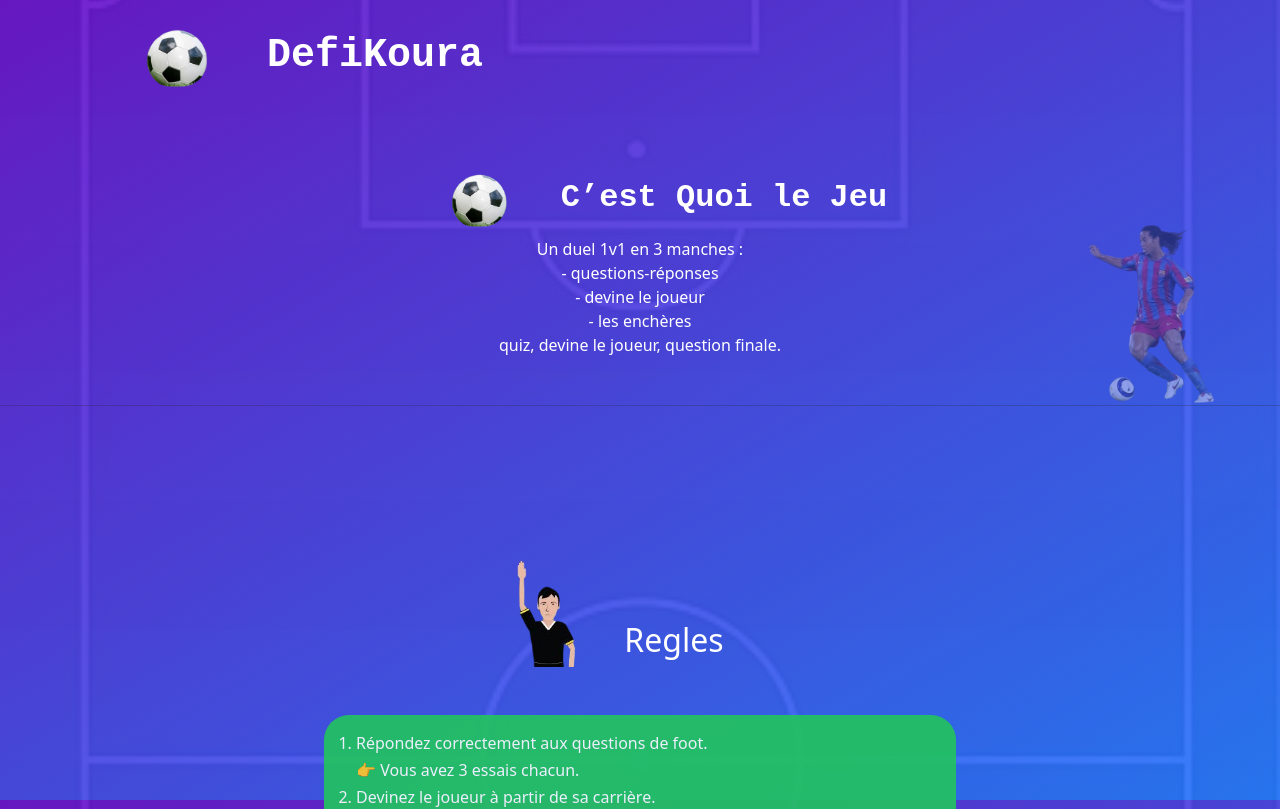
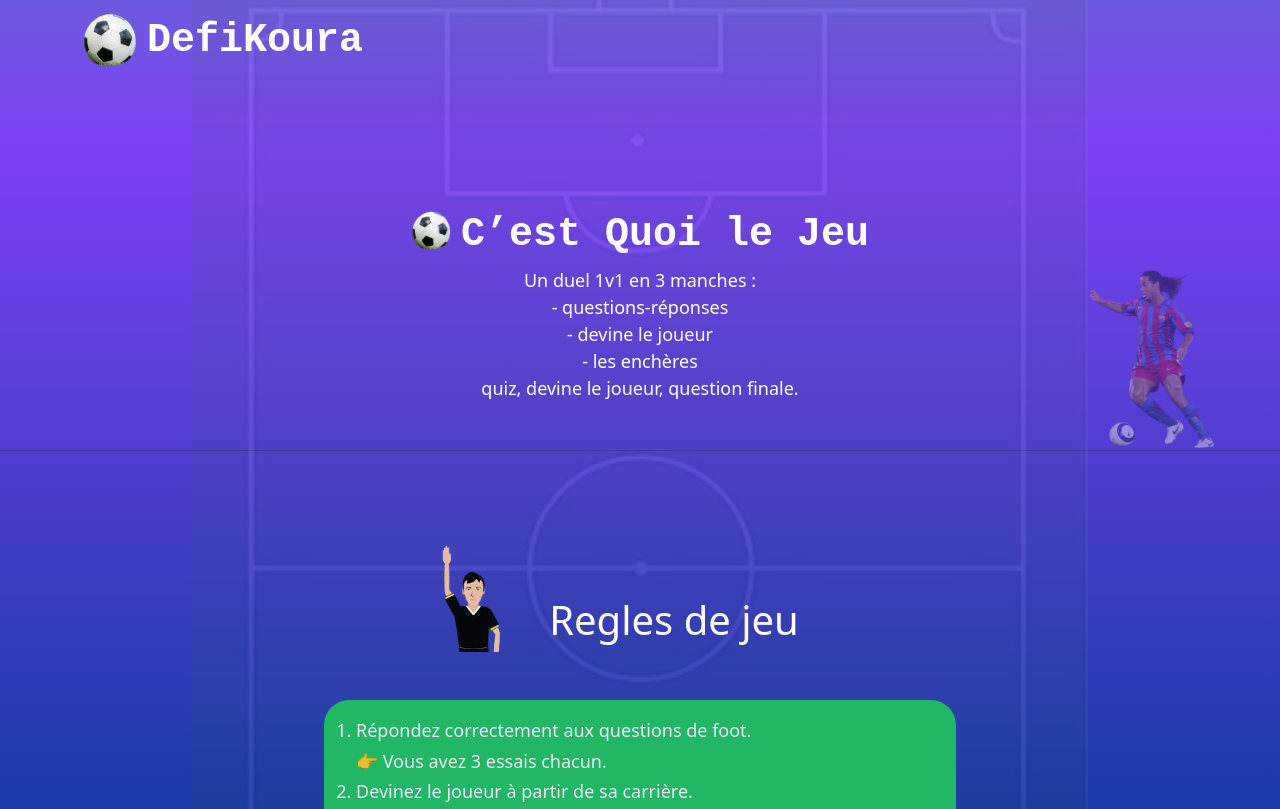
Before and after one commit to BenAliGhassen/DefiKoura, a React (Create React App) app: page / in a window 1280 px wide. Shown: the top 809 px of the page. Built offline with nearby package versions, Linux system fonts and the light colour scheme.

Commit message:
landing pages done

```diff
--- a/src/App.css
+++ b/src/App.css
@@ -1,6 +1,10 @@
 body{
   overflow-x: hidden;
   margin: 0;
-  height: 100vh;
-background: linear-gradient(150deg,#6a11cb, #2575fc);
+  background: linear-gradient(
+    180deg,
+    #6E5AE0 0%,
+    #7C41F4 12%,
+    #063896 77%
+  ) ;
 }
--- a/src/App.js
+++ b/src/App.js
@@ -1,18 +1,9 @@
 import './App.css';
-import AboutComp from './Components/AboutComponent/AboutComp';
-import ButtonComp from './Components/ButtonComponent/ButtonComp';
-import NavBarComp from './Components/NavBarComponent/NavBarComp';
-import ReglesComp from './Components/ReglesComponent/ReglesComp';
-import StadeComp from './Components/StadeComponent/StadeComp';
-
+import Home from './Pages/HomePages/Home';
 function App() {
   return (
     <div className="App">
-     <NavBarComp/>
-     <AboutComp/>
-     <ReglesComp/>
-     <StadeComp/>
-     <ButtonComp/>
+    <Home/>
     </div>
   );
 }
--- a/src/Components/AboutComponent/AboutComp.jsx
+++ b/src/Components/AboutComponent/AboutComp.jsx
@@ -4,16 +4,16 @@ import dinho from '../../Images/dinho10.png'
 import ball from '../../Images/ftball.png'
 function AboutComp() {
   return (
-    <div className='About mt-5'>
+    <div className='About'>
         <img src={dinho} alt='ronaldinho' className='Dinho' />
 
 
-        <div className='reglesCont container'>
+        <div className='reglesCont'>
         <img src={ball} alt='ball' className='ball2' />
-        <h2 className='title mt-auto mb-auto'>C’est Quoi le Jeu</h2>
+        <h1 className='title mt-auto mb-2'>C’est Quoi le Jeu</h1>
         </div>
 
-        <p className='text-white'>Un duel 1v1 en 3 manches :
+        <p className='text-white aboutText'>Un duel 1v1 en 3 manches :
             <br/>
            - questions-réponses
             <br/>
--- a/src/Components/AboutComponent/AboutCss.css
+++ b/src/Components/AboutComponent/AboutCss.css
@@ -1,7 +1,8 @@
 .About{
     position: relative;
     text-align: center;
-    margin-bottom: 150px;
+    margin-bottom: 90px;
+    margin-top: 130px;
 }
 .reglesCont{
   display: flex;
@@ -17,13 +18,10 @@
   bottom: 0;
 }
 .ball2{
-  width: 168px;
-  height: 78px;
+  width: 40px;
+  height: 40px;
+  margin-right: 10px;
 }
-@media (max-width : 762px){
-
-  .ball2{
-  width: 68px;
-  height: 27px;
+.aboutText{
+  font-size: 18px;
 }
-}
--- a/src/Components/NavBarComponent/NavBarComp.jsx
+++ b/src/Components/NavBarComponent/NavBarComp.jsx
@@ -8,7 +8,7 @@ function NavBarComp() {
   return (
      <Navbar>
       <Container>
-        <Navbar.Brand href="#home" className='Logo'>
+        <Navbar.Brand href="/" className='Logo'>
             <img src={ball} alt='football' className='ball'/>
             <h1 className='title m-auto'>DefiKoura</h1>
              </Navbar.Brand>
--- a/src/Components/NavBarComponent/NavbarCss.css
+++ b/src/Components/NavBarComponent/NavbarCss.css
@@ -1,6 +1,7 @@
 .ball{
-    width: 185px;
-    height: 85px;
+    width: 55px;
+    height: 55px;
+    margin-right: 10px;
 }
 .Logo{
     display: flex;
@@ -11,11 +12,3 @@
     font-weight: bold;
     color: white;
 }
-
-
-@media (max-width : 762px){
-    .ball{
-  width: 88px;
-  height: 42px;
-}
-}
--- a/src/Components/ReglesComponent/ReglesComp.jsx
+++ b/src/Components/ReglesComponent/ReglesComp.jsx
@@ -6,7 +6,7 @@ function ReglesComp() {
     <div className='mt-5 regles'>
           <div className='reglesCont container'>
         <img src={ref} alt='arbitre' className='ref' />
-        <h2 className='text-white mt-auto mx-5'>Regles</h2>
+        <h1 className='text-white mt-auto mx-5'>Regles de jeu</h1>
           </div>
           <div className='RegCont m-auto mt-5'>
             <ol className='textIn'>
--- a/src/Components/ReglesComponent/ReglesCss.css
+++ b/src/Components/ReglesComponent/ReglesCss.css
@@ -1,7 +1,7 @@
 .regles{
     position: relative;
     text-align: center;
-    margin-bottom: 150px;
+    margin-bottom: 90px;
 }
 .ref{
     width: 68px;
@@ -21,5 +21,6 @@
 
 }
 .textIn{
+    font-size: 18px;
     line-height: 1.7;
 }
--- a/src/Components/StadeComponent/StadeCss.css
+++ b/src/Components/StadeComponent/StadeCss.css
@@ -3,8 +3,14 @@
     opacity: 0.08;
     rotate: 90deg;
     top: 15%;
-      height: 100vw;
+      height: 70vw;
         width: auto;
         object-fit: cover;
     z-index: -999;
 }
+
+@media (max-width : 762px){
+  .stade{
+    height: 100vw;
+  }
+}
--- /dev/null
+++ b/src/Pages/HomePages/Home.jsx
@@ -0,0 +1,20 @@
+import React from 'react'
+import NavBarComp from '../../Components/NavBarComponent/NavBarComp'
+import AboutComp from '../../Components/AboutComponent/AboutComp'
+import ReglesComp from '../../Components/ReglesComponent/ReglesComp'
+import StadeComp from '../../Components/StadeComponent/StadeComp'
+import ButtonComp from '../../Components/ButtonComponent/ButtonComp'
+
+function Home() {
+  return (
+    <div>
+        <NavBarComp/>
+        <AboutComp/>
+        <ReglesComp/>
+        <StadeComp/>
+        <ButtonComp/>
+    </div>
+  )
+}
+
+export default Home
```
Also changed, not shown: src/Images/ftball.png, src/Pages/HomePages/Home.css (added).
